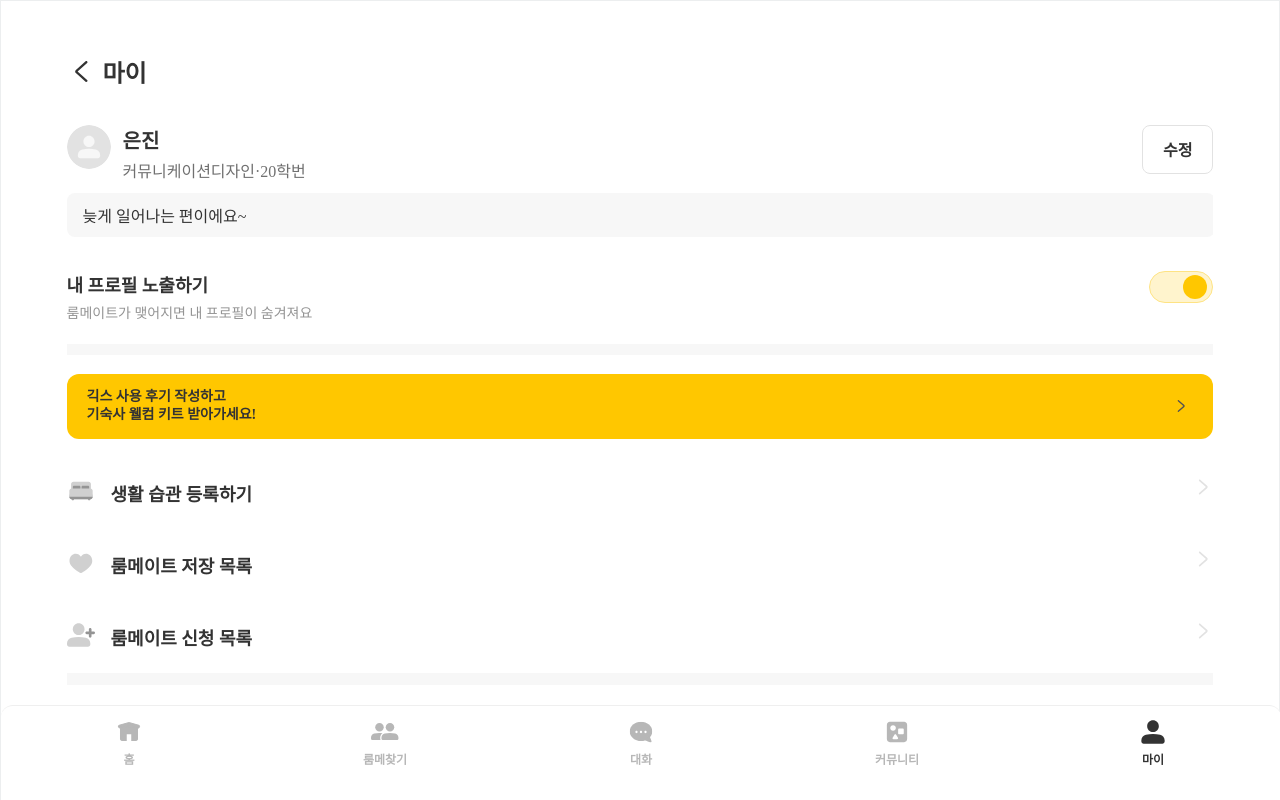
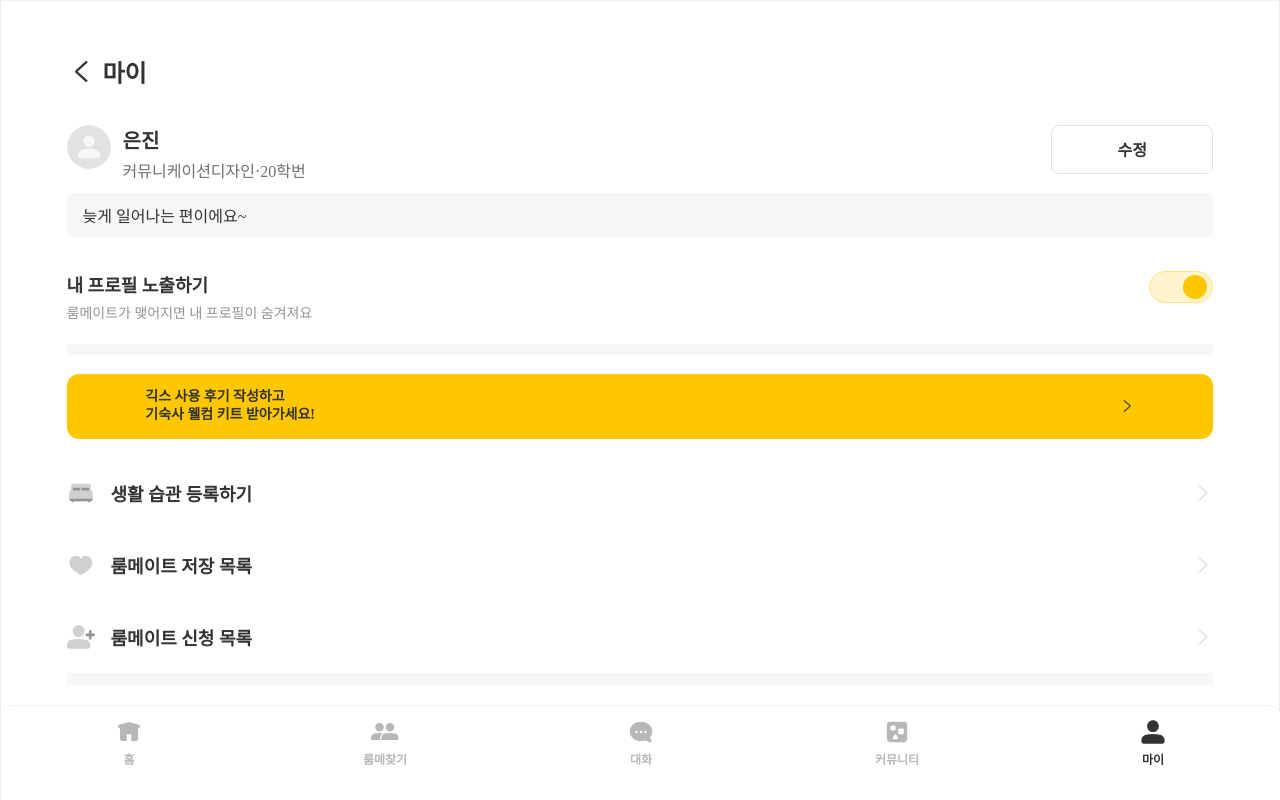
Before and after one commit to G-E-E-K-S/GEEKS-FE, a React (Create React App) app: page /mypage in a window 1280 px wide. Built offline with nearby package versions, Linux system fonts and the light colour scheme; a web font is replaced by a local one.

Commit message:
Modify detail things

```diff
--- a/src/components/Main/MyPageMenu.js
+++ b/src/components/Main/MyPageMenu.js
@@ -10,7 +10,7 @@ const TotalMenu = styled.div`
     display: flex;
     justify-content: space-between;
     cursor: pointer;
-
+    align-items: center
 `;
 const MenuImg = styled.img`
     margin-right: 16px;
--- a/src/components/Main/UserInfo.js
+++ b/src/components/Main/UserInfo.js
@@ -17,20 +17,20 @@ const UserInfos = styled.div`
 `;
 const UserName = styled.div`
   color: #333;
-  font-size: 20px;
+  font-size: 1.25rem;
   font-style: normal;
   font-weight: 600;
   margin-bottom: 4px;
 `;
 const UserMajorId = styled.div`
   color: #707070;
-  font-size: 16px;
+  font-size: 1rem;
   font-style: normal;
   font-weight: 500;
 `;
 const Edit = styled.div`
   display: inline-flex;
-  padding: 1.41vh 20px;
+  padding: 1.41vh 5.12vw;
   justify-content: center;
   align-items: center;
   border-radius: 8px;
@@ -38,7 +38,7 @@ const Edit = styled.div`
   background: #fff;
 
   color: #333;
-  font-size: 16px;
+  font-size: 1rem;
   font-style: normal;
   font-weight: 600;
   cursor: pointer;
--- a/src/pages/MyPage/MyPage.js
+++ b/src/pages/MyPage/MyPage.js
@@ -32,7 +32,7 @@ const SelfIntro = styled.div`
 
     color: #333;
     text-align: center;
-    font-size: 16px;
+    font-size: 1rem;
     font-style: normal;
     font-weight: 500;
 `;
@@ -44,13 +44,13 @@ const ShowMyProfile = styled.div`
 `;
 const ShowProfileTxt = styled.div`
     color: #333;
-    font-size: 18px;
+    font-size: 1.125rem;
     font-style: normal;
     font-weight: 600;
 `;
 const ShowProfileSubtxt = styled.div`
     color: #949494;
-    font-size: 14px;
+    font-size: 0.875rem;
     font-style: normal;
     font-weight: 500;
     margin-top: 0.71vh;
@@ -97,12 +97,12 @@ const WelcomeKit = styled.div`
     align-items: center;
     width: 100%;
     height: 8.05vh;
-    padding: 0px 24px 0px 20px;
+    padding: 0px 6.15vw;
     margin: 2.36vh 0px;
     border-radius: 12px;
     background: #FFC700;
     color: #333;
-    font-size: 14px;
+    font-size: 0.875rem;
     font-style: normal;
     font-weight: 600;
     white-space: pre-wrap;
```
